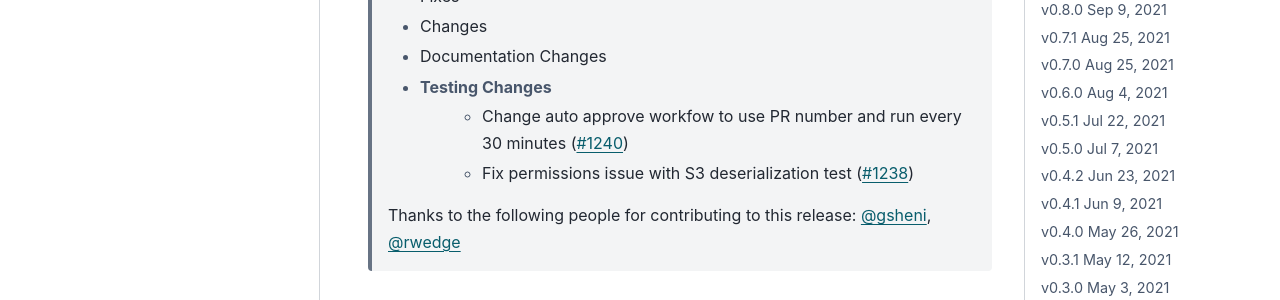
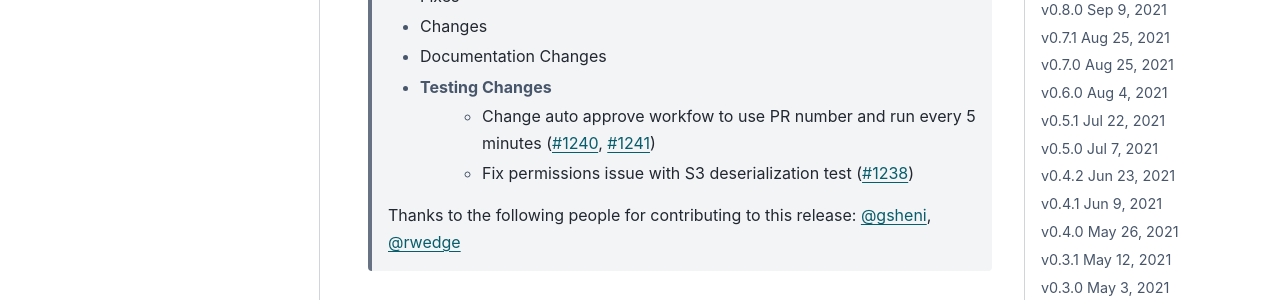
Before and after one commit to alteryx/woodwork, a Sphinx documentation site: the page built from docs/source/release_notes.rst, in a window 1280 px wide and 900 px high. Shown: the part 354-654 px from the top of the window. Built offline with Sphinx 7.4.7 and the PyData theme 0.15.4, drawn with Linux system fonts in a browser that asks for light colours; comment, search, counter and statistics services are not loaded.

Commit message:
Update release_notes.rst

```diff
--- a/docs/source/release_notes.rst
+++ b/docs/source/release_notes.rst
@@ -10,7 +10,7 @@
     * Changes
     * Documentation Changes
     * Testing Changes
-        * Change auto approve workfow to use PR number and run every 30 minutes (:pr:`1240`)
+        * Change auto approve workfow to use PR number and run every 5 minutes (:pr:`1240`, :pr:`1241`)
         * Fix permissions issue with S3 deserialization test (:pr:`1238`)
 
     Thanks to the following people for contributing to this release:
```
